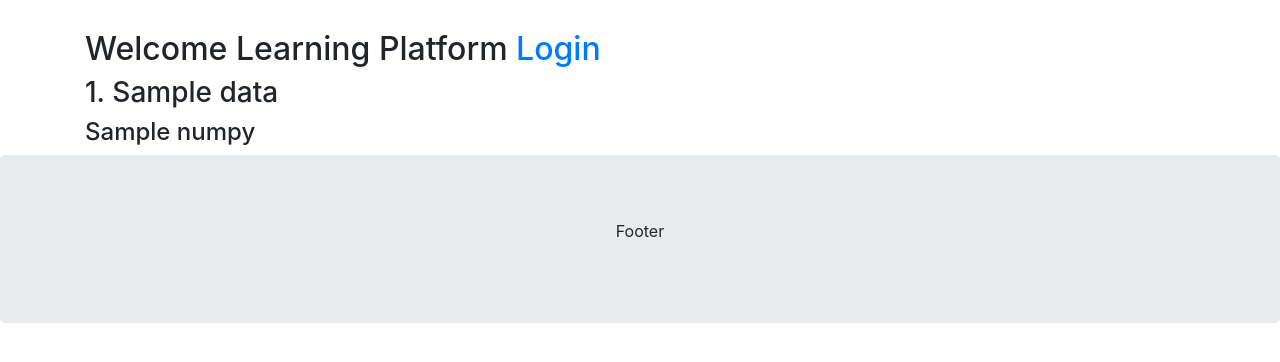
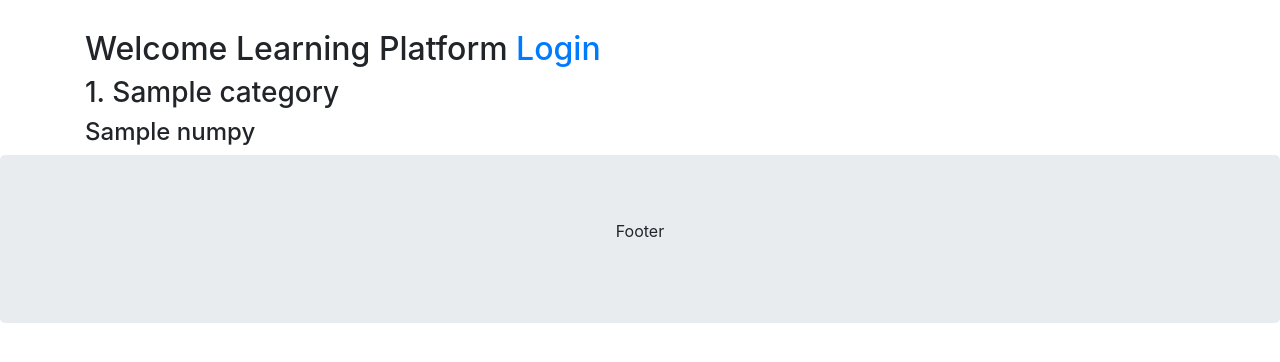
Before and after one commit to sunil-thapa99/neo_django, a Django app: template apps/quiz/templates/home.html in a window 1280 px wide. Shown: the part 56-418 px from the top of the page. Run offline with Django 3.2, Linux system fonts and the light colour scheme; tables that the repository leaves empty hold one stand-in row (values such as "Sample post"); the template is opened without the code that fills it: values that come from a table or form of the project are taken from there, most other values are stand-ins (such as "Sample title", 1, 10 or a date in 2020); parts of the project's set-up code (start-up, migrations or seed data) failed here and were passed over; some libraries are stand-ins or nearby versions.

Commit message:
Query set test, printing all objects of class Category in views

```diff
--- a/apps/quiz/templates/home.html
+++ b/apps/quiz/templates/home.html
@@ -20,8 +20,8 @@
 		{% endif %}
 	</h2>
 	<h3>
-		{% for name in data %}
-			{{ forloop.counter }}. {{ name }}<br>
+		{% for obj in data %}
+			{{ forloop.counter }}. {{ obj.name }}<br>
 
 			{% empty %}
 				<h4>No Data to Show</h4>
--- a/apps/quiz/views.py
+++ b/apps/quiz/views.py
@@ -1,8 +1,9 @@
 from django.shortcuts import render
 
 from pprint import pprint
+import numpy as np
 
-import numpy as np
+from .models import Category
 
 # function based views
 def home(request):
@@ -12,7 +13,7 @@ def home(request):
 	context ={
 		# "username": "Sunil",
 		'title': 'Home Page',
-		'data': {'santosh', 'ram', 'shyam'},
+		'data': Category.objects.all(),
 		'numpyData': np.zeros(5),
 	}
 	# render(request, template, context=should be dict)
```
Also changed, not shown: 1 other file.
